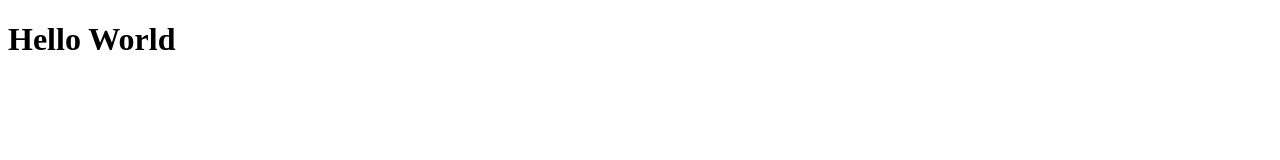
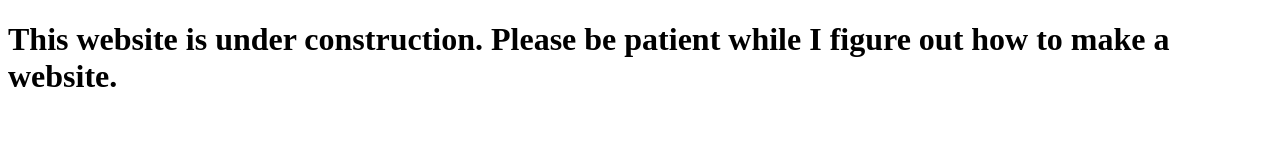
Before and after one commit to JoshNotWright/JoshNotWright.github.io, a plain HTML site: page index.html in a window 1280 px wide. Drawn offline with Linux system fonts and the light colour scheme.

Commit message:
under construction

```diff
--- a/index.html
+++ b/index.html
@@ -7,6 +7,6 @@
     <title>Josh's Portfolio</title>
 </head>
 <body>
-    <h1>Hello World</h1>
+    <h1>This website is under construction. Please be patient while I figure out how to make a website.</h1>
 </body>
 </html>
```
